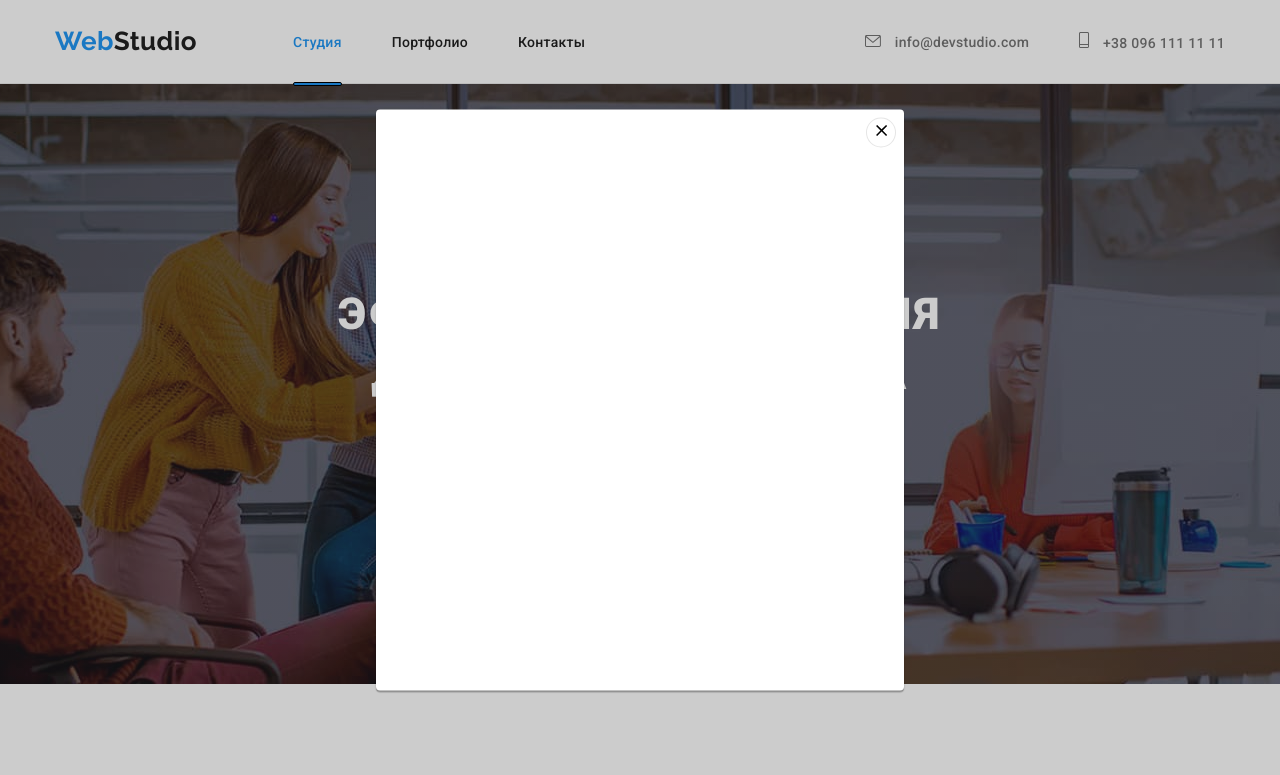
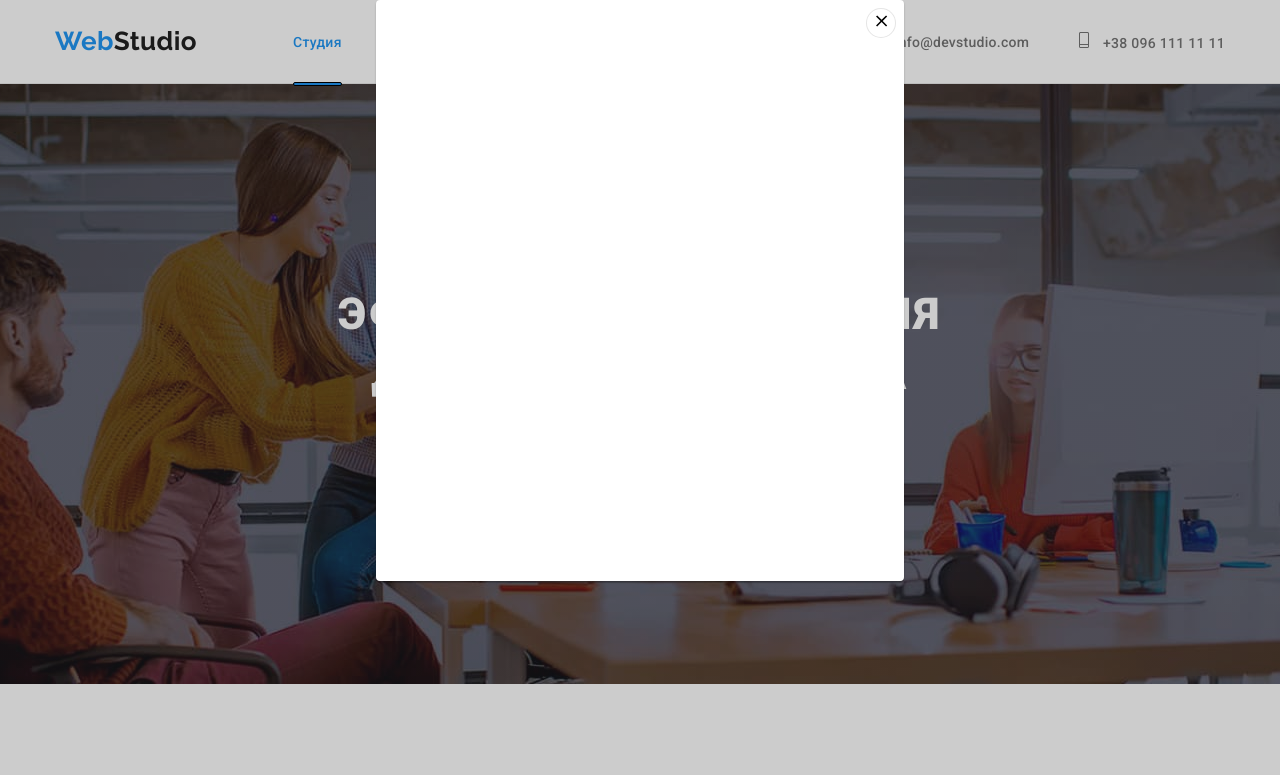
Before and after one commit to supert111/goit-markup-hw-05.github.io, a plain HTML site: page index.html in a window 1280 px wide. Both pictures are taken after a click on the button "Заказать услугу". Shown: the top 775 px of the page. Drawn offline with nearby package versions, Linux system fonts and the light colour scheme.

Commit message:
Add files via upload

```diff
--- a/css/style.css
+++ b/css/style.css
@@ -657,6 +657,7 @@ margin: 0px auto 50px;
   background: rgba(0, 0, 0, 0.2);
   z-index: 1;
   overflow: auto;
+  transition: all 200ms linear;
 }
 .backdrop.is-hidden {
   visibility: hidden;
@@ -664,13 +665,16 @@ margin: 0px auto 50px;
   pointer-events: none;
 }
 .backdrop.is-hidden .modal {
+  margin: auto;
   transform: scale(0.3);
 }
 .modal {
-  position: absolute;
+  position: relative;
+  margin: auto;
+  /* position: absolute;
   top: 50%;
   left: 50%;
-  transform: translate(-50%, -50%);
+  transform: translate(-50%, -50%); */
   width: 528px;
   height: 581px;
   background: #FFFFFF;
```
